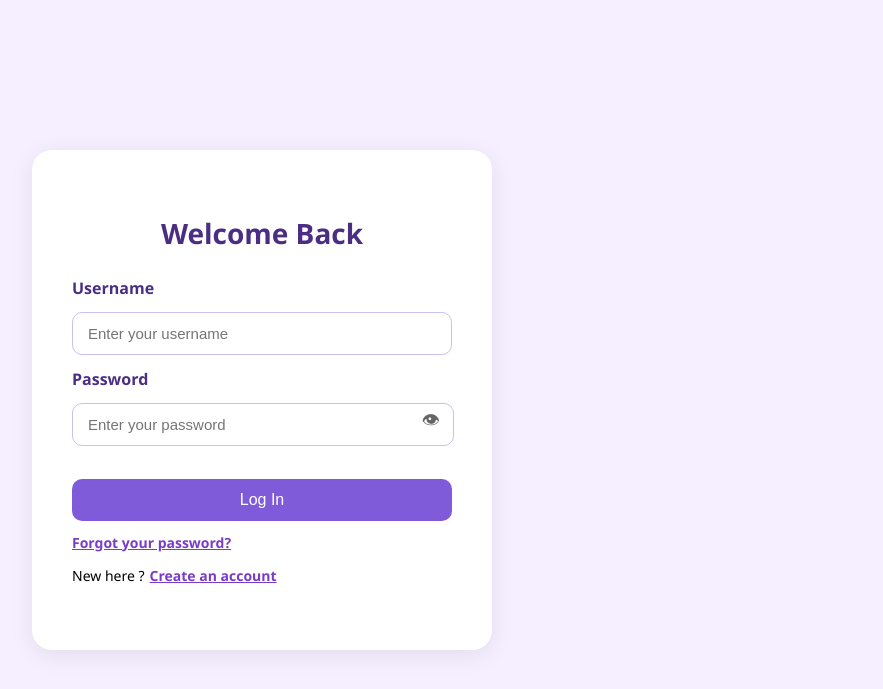
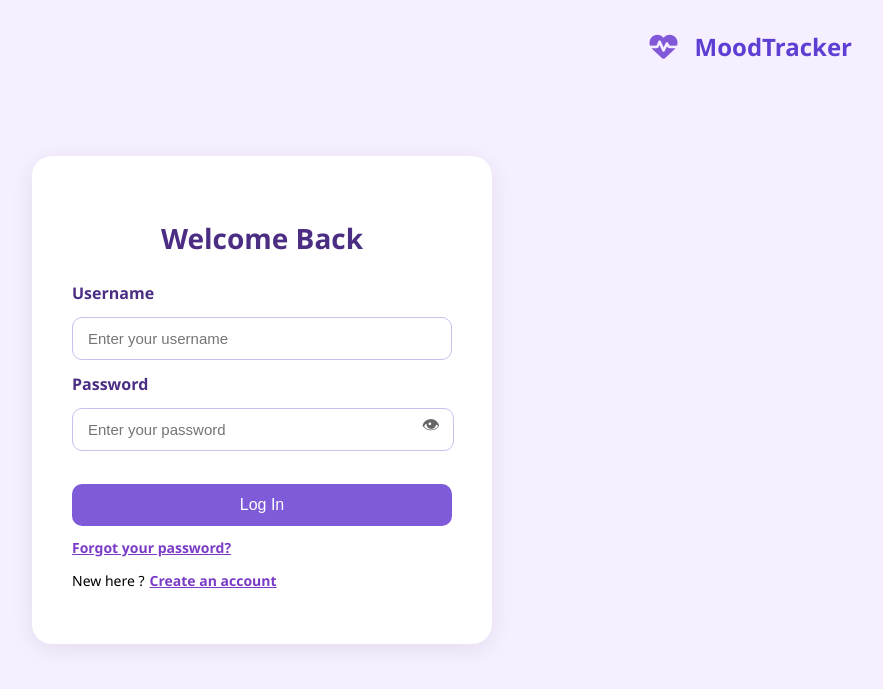
Before and after one commit to cassieY04/MoodTracker, a Flask app: page /login in a window 1280 px wide. Shown: the top 689 px of the page, without its empty margins (378-1261 px from the left). Run offline with Flask 3, Linux system fonts and the light colour scheme.

Commit message:
added a navigation button to our welcome page, which is our logo/title on login,register etc pages

```diff
--- a/app_package/templates/index.html
+++ b/app_package/templates/index.html
@@ -3,6 +3,7 @@
 <head>
     <meta charset="UTF-8">
     <title>MoodTracker - Welcome</title>
+    <link rel="stylesheet" href="https://cdnjs.cloudflare.com/ajax/libs/font-awesome/6.4.0/css/all.min.css">
     <link rel="stylesheet" href="{{ url_for('static', filename='style.css') }}">
 </head>
 
--- a/app_package/templates/login.html
+++ b/app_package/templates/login.html
@@ -3,6 +3,7 @@
 <head>
     <meta charset="UTF-8">
     <title>Log In - MoodTracker</title>
+    <link rel="stylesheet" href="https://cdnjs.cloudflare.com/ajax/libs/font-awesome/6.4.0/css/all.min.css">
     <link rel="stylesheet" href="{{ url_for('static', filename='style.css') }}">
 </head>
 
@@ -14,6 +15,12 @@ function togglePassword(id) {
 </script>
 
 <body class="auth-body">
+    <div class="nav-header">
+        <a href="{{ url_for('home.homepage') }}" class="logo-link">
+            <i class="fas fa-heart-pulse logo-icon"></i>
+            <span>MoodTracker</span>
+        </a>
+    </div>
 
     <div class="auth-card">
         <h2>Welcome Back</h2>
@@ -37,7 +44,6 @@ function togglePassword(id) {
             {% endif %}
             {% endwith %}
 
-
         </form>
 
         <p class="switch-auth-login-new">
@@ -47,11 +53,6 @@ function togglePassword(id) {
         <p class="switch-auth-login-new">
         New here ? <a href="/register">Create an account</a>
         </p>
-
-        <div class="Nav-to-welcome">
-            <a href="/"><i class="fas fa-angle-left"></i> <i class="fas fa-heart-pulse"></i></a>
-        </div>
-
     </div>
 
 </body>
--- a/static/style.css
+++ b/static/style.css
@@ -2844,6 +2844,34 @@ textarea {
     z-index: 10;
 }
 
+/* Navigation Header for Login/Register */
+.nav-header {
+    position: absolute;
+    top: 30px;
+    right: 50px;
+    z-index: 100;
+}
+
+.logo-link {
+    display: flex;
+    align-items: center;
+    gap: 12px;
+    text-decoration: none;
+    color: #5d3fd3;
+    font-weight: bold;
+    font-size: 24px;
+    transition: transform 0.2s;
+}
+
+.logo-link:hover {
+    transform: scale(1.05); /* Slight pop on hover */
+    color: #4b2fb3;
+}
+
+.logo-link i {
+    font-size: 28px;
+}
+
 /* ==================== Layout for phone/ minimize screen sizes ===================== */
 
 @media (max-width: 1024px) {
```
Also changed, not shown: app_package/templates/forgot.html (+7 -0 lines), app_package/templates/register.html (+7 -0 lines), app_package/templates/reset.html (+7 -0 lines), app_package/templates/verify_security.html (+7 -0 lines).
